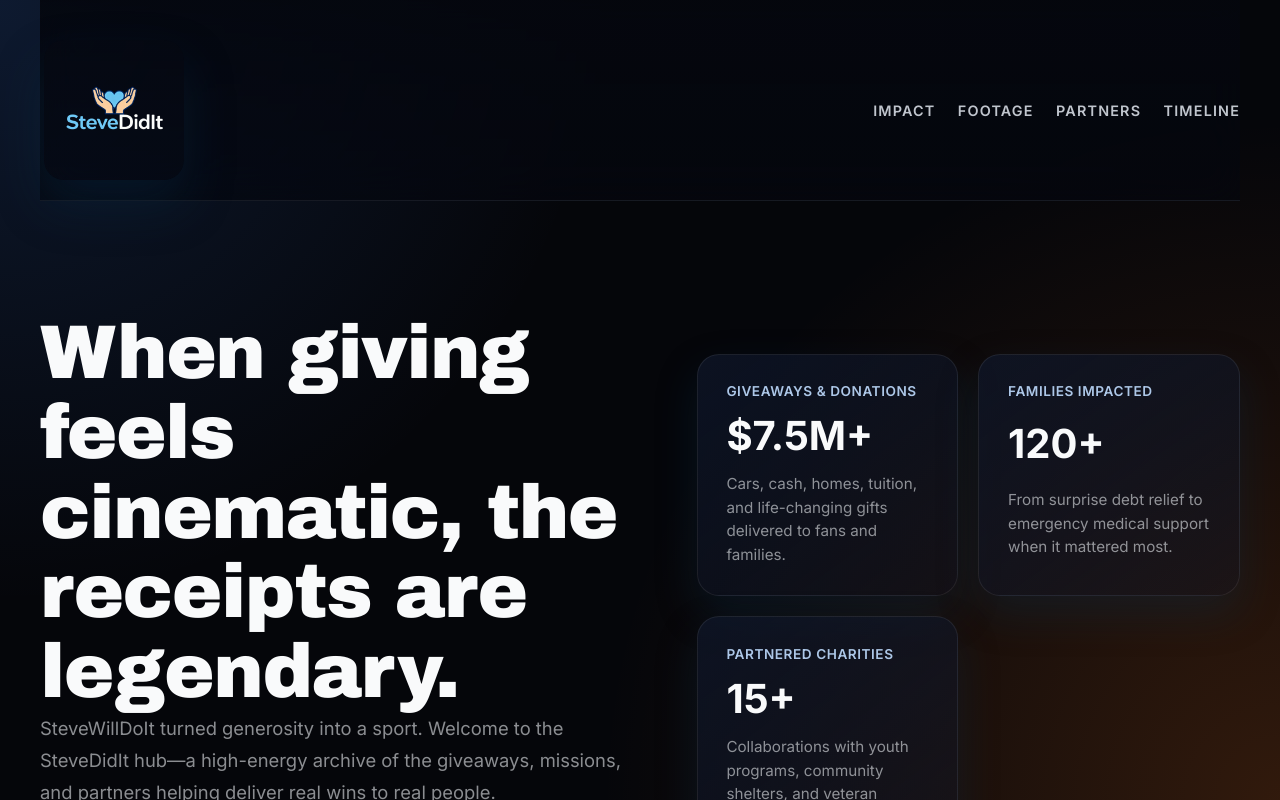
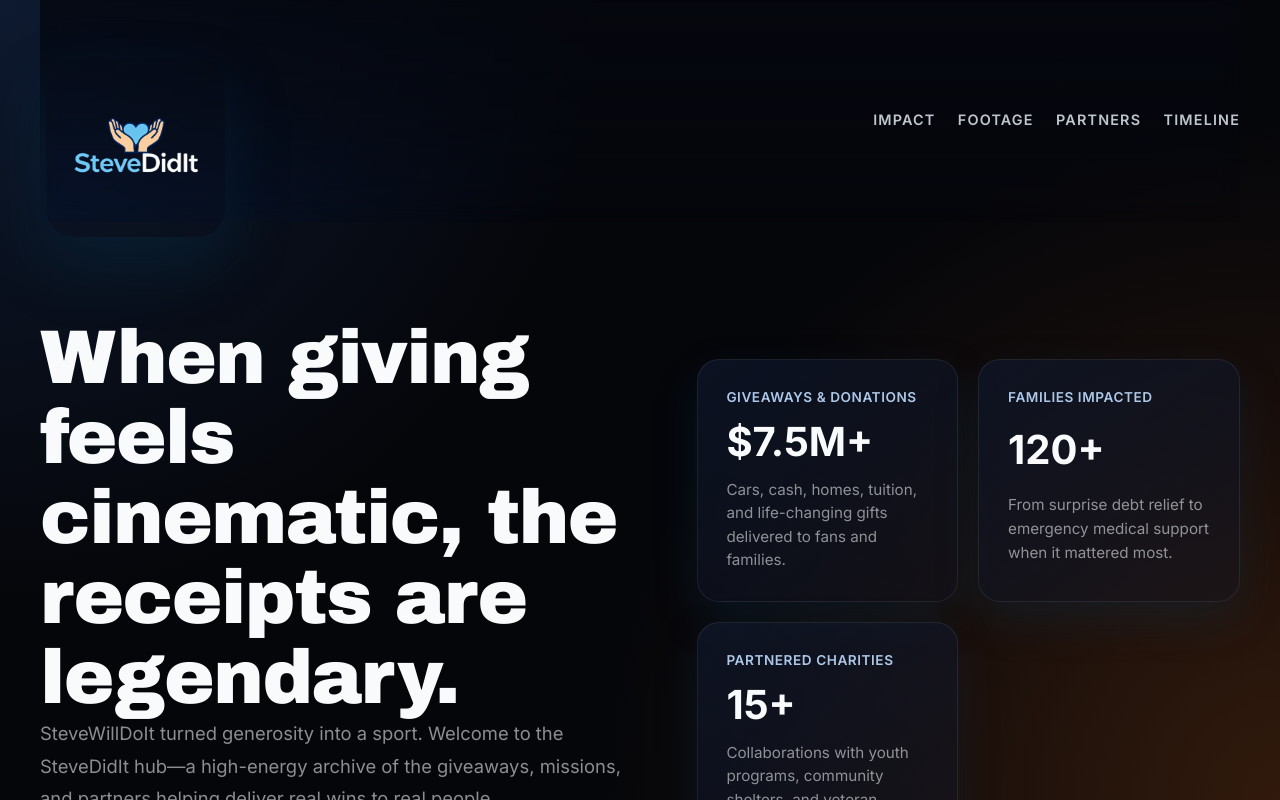
Before and after one commit to flockain/stevedidit, a Next.js app: page / in a window 1280 px wide. Shown: the top 800 px of the page. Built offline with nearby package versions, Linux system fonts and the light colour scheme.

Commit message:
style: float header logo over hero

```diff
--- a/src/app/page.module.css
+++ b/src/app/page.module.css
@@ -1,5 +1,5 @@
 .siteHeader {
-  padding: 2.25rem 0 1rem;
+  padding: 1.5rem 0 0.5rem;
   display: flex;
   align-items: center;
   justify-content: space-between;
@@ -7,9 +7,9 @@
   position: sticky;
   top: 0;
   z-index: 50;
-  backdrop-filter: blur(18px) saturate(150%);
-  border-bottom: 1px solid rgba(148, 163, 184, 0.12);
-  background: linear-gradient(180deg, rgba(5, 7, 14, 0.92), rgba(5, 7, 14, 0.72));
+  backdrop-filter: blur(12px) saturate(140%);
+  border-bottom: none;
+  background: linear-gradient(180deg, rgba(5, 7, 14, 0.82), rgba(5, 7, 14, 0.55), rgba(5, 7, 14, 0));
 }
 
 .siteNav {
@@ -49,9 +49,11 @@
 .brandLink {
   display: inline-flex;
   align-items: center;
-  padding: 0.25rem;
+  padding: 0.35rem;
   border-radius: 20px;
-  transition: transform 0.2s ease, box-shadow 0.25s ease;
+  transition: transform 0.25s ease, box-shadow 0.3s ease;
+  transform: translateY(28px);
+  margin-right: clamp(1rem, 6vw, 8rem);
 }
 
 .brandLink:focus-visible {
@@ -61,21 +63,21 @@
 }
 
 .brandLink:hover {
-  transform: translateY(-2px);
+  transform: translateY(24px) scale(1.02);
   box-shadow: 0 18px 34px rgba(250, 204, 21, 0.22);
 }
 
 .brandLogo {
-  width: clamp(90px, 12vw, 140px);
-  height: clamp(90px, 12vw, 140px);
-  border-radius: 20px;
+  width: clamp(120px, 14vw, 200px);
+  height: clamp(120px, 14vw, 200px);
+  border-radius: 28px;
   object-fit: cover;
-  box-shadow: 0 24px 48px rgba(8, 47, 73, 0.35);
+  box-shadow: 0 28px 60px rgba(8, 47, 73, 0.4);
 }
 
 .hero {
   position: relative;
-  padding: 7rem 0 5rem;
+  padding: 6rem 0 5rem;
 }
 
 .hero::after,
```
